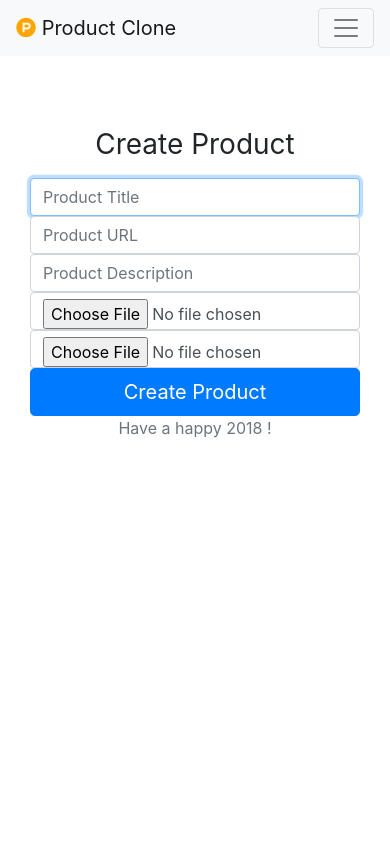
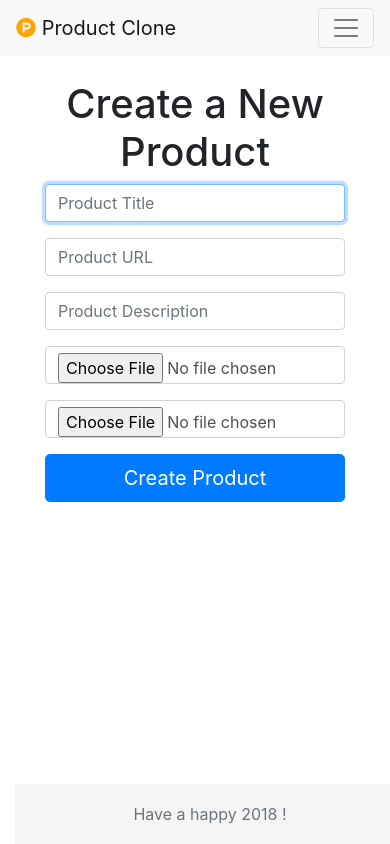
Before and after one commit to ianFraser858/ProductHunt, a Django app: page /products/create in a window 390 px wide. Run offline with Django 3.2, Linux system fonts and the light colour scheme; the visitor is signed in with stand-in values (Sample User, id 1); some libraries are stand-ins or nearby versions.

Commit message:
cleaned up styling of errors and create form

```diff
--- a/ProductHunt/settings.py
+++ b/ProductHunt/settings.py
@@ -124,7 +124,7 @@ USE_TZ = True
 # Static files (CSS, JavaScript, Images)
 # https://docs.djangoproject.com/en/2.0/howto/static-files/
 STATICFILES_DIRS = [
-    os.path.join(BASE_DIR, 'portfolio_project/static/')
+    os.path.join(BASE_DIR, 'ProductHunt/static/')
 ]
 
 STATIC_ROOT = os.path.join(BASE_DIR, 'static/')
--- /dev/null
+++ b/ProductHunt/static/css/main.css
@@ -0,0 +1,58 @@
+html {
+  position: relative;
+  min-height: 100%;
+}
+
+/* FOOTER STUFF */
+body {
+  margin-bottom: 80px; /* Margin bottom by footer height */
+}
+.footer {
+  position: absolute;
+  bottom: 0;
+  width: 100%;
+  height: 60px; /* Set the fixed height of the footer here */
+  line-height: 60px; /* Vertically center the text there */
+  background-color: #f5f5f5;
+}
+
+/* LOGIN/REGISTER STUFF */
+.form-signin {
+  width: 100%;
+  max-width: 330px;
+  padding: 15px;
+  margin: auto;
+}
+
+.form-signin .form-control {
+  position: relative;
+  box-sizing: border-box;
+  height: auto;
+  padding: 10px;
+  font-size: 16px;
+}
+.form-signin .form-control:focus {
+  z-index: 2;
+}
+.form-signin input[type="email"] {
+  margin-bottom: -1px;
+  border-bottom-right-radius: 0;
+  border-bottom-left-radius: 0;
+}
+.form-signin input[type="password"] {
+  margin-bottom: 10px;
+  border-top-left-radius: 0;
+  border-top-right-radius: 0;
+}
+
+.thumbnail {
+    padding: 0;
+}
+
+.thumbnail img {
+    width: 100%;
+}
+
+.delete-form {
+    display: inline;
+}
--- a/templates/accounts/login.html
+++ b/templates/accounts/login.html
@@ -1,11 +1,5 @@
 {% extends "base.html" %}
 {% block content %}
-    <br>
-    <br>
-    <br>
-    {% if error %}
-        {{ error }}
-    {% endif %}
 <div class="row">
     <div class="col-md-12 text-center">
         <div class="col-md-12">
--- a/templates/accounts/register.html
+++ b/templates/accounts/register.html
@@ -1,11 +1,5 @@
 {% extends "base.html" %}
 {% block content %}
-    <br>
-    <br>
-    <br>
-    {% if error %}
-        {{ error }}
-    {% endif %}
 <div class="row">
     <div class="col-md-12 text-center">
         <div class="col-md-12">
--- a/templates/base.html
+++ b/templates/base.html
@@ -7,11 +7,12 @@
     <meta name="description" content="">
     <meta name="Ian Fraser" content="">
     <link rel="stylesheet" href="https://use.fontawesome.com/releases/v5.1.0/css/all.css" integrity="sha384-lKuwvrZot6UHsBSfcMvOkWwlCMgc0TaWr+30HWe3a4ltaBwTZhyTEggF5tJv8tbt" crossorigin="anonymous">
+    <link rel="stylesheet" href="/static/css/main.css">
     <link rel="stylesheet" href="https://stackpath.bootstrapcdn.com/bootstrap/4.1.1/css/bootstrap.min.css" integrity="sha384-WskhaSGFgHYWDcbwN70/dfYBj47jz9qbsMId/iRN3ewGhXQFZCSftd1LZCfmhktB" crossorigin="anonymous">
 </head>
 <body>
     <header>
-        <nav class="navbar navbar-expand-lg navbar-light bg-light">
+        <nav class="navbar navbar-expand-lg navbar-light bg-light mb-4">
             <div class="container">
                 <a class="navbar-brand" href="{% url 'home' %}"><i class="fab fa-product-hunt fa-9px" style="color: orange"></i> Product Clone</a>
                 <button class="navbar-toggler" type="button" data-toggle="collapse" data-target="#navbarNavAltMarkup" aria-controls="navbarNavAltMarkup" aria-expanded="false" aria-label="Toggle navigation">
@@ -36,12 +37,17 @@
         </nav>
     </header>
     <div class="container">
+        {% if error %}
+            <div class="alert alert-danger" role="alert">{{ error }}</div>
+        {% endif %}
+    </div>
+    <div class="container">
         {% block content %}
 
         {% endblock %}
     </div>
-    <footer class="text-muted footer-height">
-      <div class="container text-center">
+    <footer class="footer">
+      <div class="container text-muted text-center">
           <p>
               Have a happy {%  now "Y" %} !
           </p>
--- a/templates/products/create.html
+++ b/templates/products/create.html
@@ -1,32 +1,34 @@
 {% extends "base.html" %}
 {% block content %}
-    <br>
-    <br>
-    <br>
-    {% if error %}
-        {{ error }}
-    {% endif %}
-<div class="row">
+<div class="container">
+    <div class="row justify-content-center">
         <div class="col-md-12 text-center">
+            <h1 id="form-header">Create a New Product</h1>
+        </div>
+        <div class="col-xs-12 col-md-6 col-lg-4">
         <div class="col-md-12">
-            <form class="form-signin" action="{% url 'create' %}" enctype="multipart/form-data" method="POST">
+            <form action="{% url 'create' %}" enctype="multipart/form-data" method="POST">
                 {% csrf_token %}
-                <h1 class="h3 mb-3 font-weight-normal">Create Product</h1>
+                <div class="form-group">
                     <label for="inputTitle" class="sr-only">Title</label>
                     <input type="text" id="inputTitle" class="form-control" name="title" placeholder="Product Title" autofocus>
-
+                </div>
+                <div class="form-group">
                     <label for="inputURL" class="sr-only">URL</label>
                     <input type="text" id="inputURL" class="form-control" name="url" placeholder="Product URL">
-
+                </div>
+                <div class="form-group">
                     <label for="inputBody" class="sr-only">Product Description</label>
                     <input type="textbox" id="inputBody" class="form-control" name="body" placeholder="Product Description">
-
+                </div>
+                <div class="form-group">
                     <label for="inputIcon" class="sr-only">Product Icon</label>
                     <input type="file" id="inputIcon" class="form-control" name="icon" placeholder="Product Icon">
-
+                </div>
+                <div class="form-group">
                     <label for="inputImage" class="sr-only">Product Icon</label>
                     <input type="file" id="inputImage" class="form-control" name="image" placeholder="Product Image">
-
+                </div>
                 <button class="btn btn-lg btn-primary btn-block" type="submit">Create Product</button>
             </form>
         </div>
--- a/templates/products/detail.html
+++ b/templates/products/detail.html
@@ -1,9 +1,6 @@
 {% extends "base.html" %}
 {% block title %}{{ product.title }}{% endblock %}
 {% block content %}
-    {% if error %}
-        {{ error }}
-    {% endif %}
     <div class="row">
         <div class="col-md-2">
             <img class="img-fluid" src="{{ product.icon.url }}" />
--- a/templates/products/home.html
+++ b/templates/products/home.html
@@ -12,7 +12,7 @@
                  <p>{{ product.summary }}</p>
             </div>
             <div class="col-md-4">
-                <a href="javascript:{document.getElementById('upvote{{ product.id }}').submit()}"><button class="btn btn-primary btn-lg btn-block"><i class="fas fa-caret-up"></i> Upvotes {{ product.vote_total }}</button></a>
+                <a class="btn btn-primary btn-lg btn-block" href="javascript:{document.getElementById('upvote{{ product.id }}').submit()}"><i class="fas fa-caret-up"></i> Upvotes {{ product.vote_total }}</a>
             </div>
         </div>
 
```
Also changed, not shown: 1 other file. Lines whose indentation alone changed are shown as unchanged.
